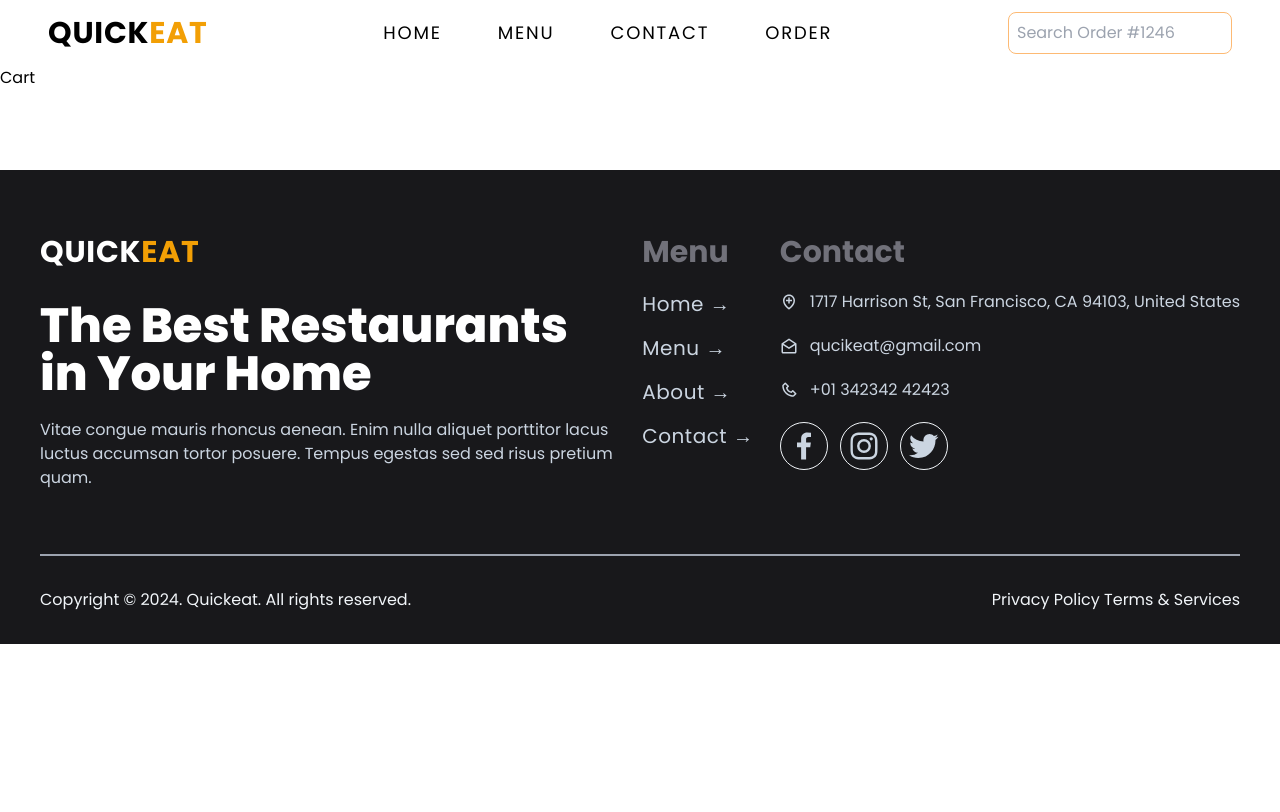
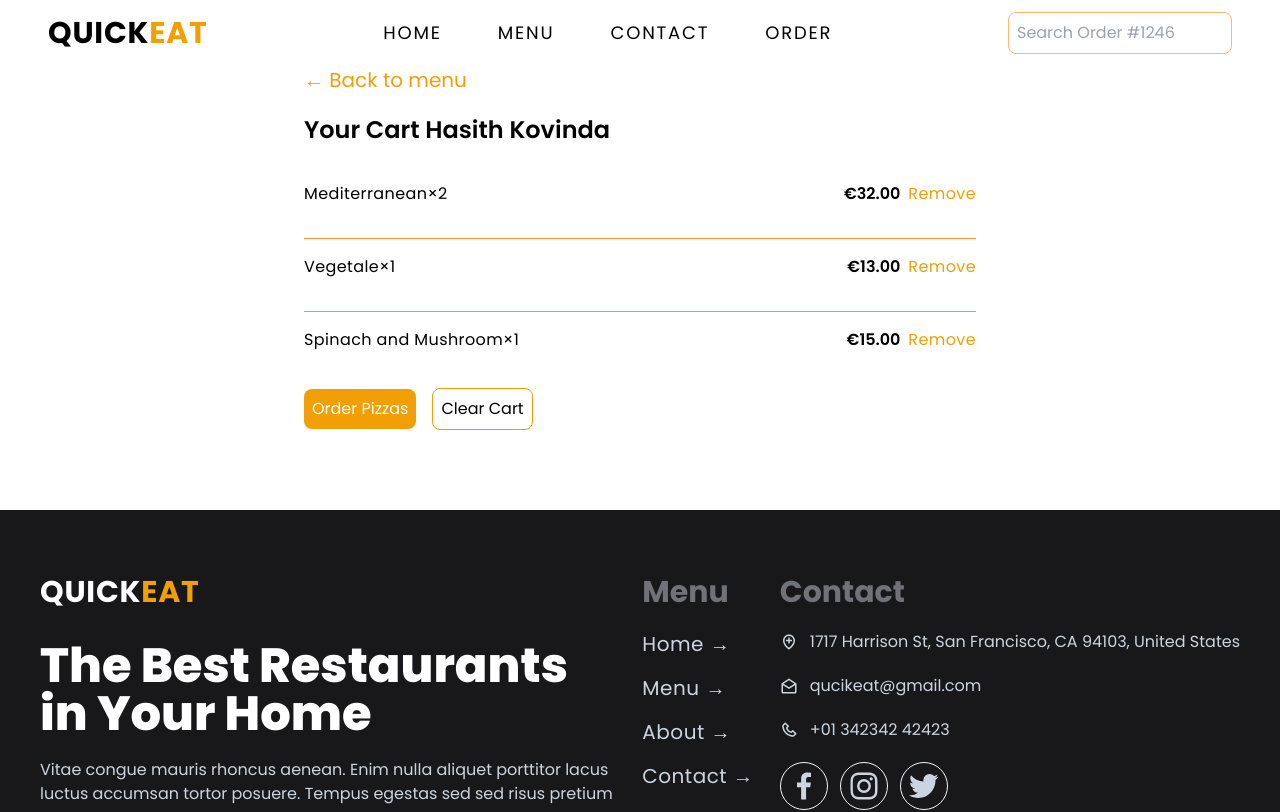
Before and after one commit to HasithKovinda/pizzify, a React (Vite) app: page /cart in a window 1280 px wide. Shown: the top 812 px of the page. Built offline with nearby package versions, Linux system fonts and the light colour scheme.

Commit message:
style cart UI

```diff
--- a/src/features/cart/Cart.tsx
+++ b/src/features/cart/Cart.tsx
@@ -1,5 +1,54 @@
+import CartItem from "./CartItem";
+
 function Cart() {
-  return <div>Cart</div>;
+  const fakeCart = [
+    {
+      pizzaId: 12,
+      name: "Mediterranean",
+      quantity: 2,
+      unitPrice: 16,
+      totalPrice: 32,
+    },
+    {
+      pizzaId: 6,
+      name: "Vegetale",
+      quantity: 1,
+      unitPrice: 13,
+      totalPrice: 13,
+    },
+    {
+      pizzaId: 11,
+      name: "Spinach and Mushroom",
+      quantity: 1,
+      unitPrice: 15,
+      totalPrice: 15,
+    },
+  ];
+  return (
+    <section className="px-12">
+      <div className="max-w-2xl mx-auto">
+        <button className="text-primary text-xl mb-5">
+          &larr; Back to menu
+        </button>
+        <h2 className="font-semibold text-2xl mb-5">
+          Your Cart Hasith Kovinda
+        </h2>
+        <article className="flex flex-col gap-4 divide-y divide-orange-400">
+          {fakeCart.map((cart) => {
+            return <CartItem {...cart} key={cart.name} />;
+          })}
+        </article>
+        <div className="mt-5">
+          <button className="btn text-white p-2 rounded-lg mr-4">
+            Order Pizzas
+          </button>
+          <button className="p-2 border border-primary rounded-lg">
+            Clear Cart
+          </button>
+        </div>
+      </div>
+    </section>
+  );
 }
 
 export default Cart;
--- /dev/null
+++ b/src/features/cart/CartItem.tsx
@@ -0,0 +1,23 @@
+import { Cart } from "../../types/pizza";
+import { formatCurrency } from "../../utils/helpers";
+
+function CartItem(cart: Cart) {
+  const { name, quantity, totalPrice } = cart;
+  return (
+    <div className="flex items-center justify-between py-4">
+      <div className="tracking-wide">
+        <span>{name}</span>
+        <span>&times;</span>
+        <span>{quantity}</span>
+      </div>
+      <div className="space-x-2">
+        <span className="font-semibold">{formatCurrency(totalPrice)}</span>
+        <span className="text-primary cursor-pointer tracking-wide">
+          Remove
+        </span>
+      </div>
+    </div>
+  );
+}
+
+export default CartItem;
--- a/src/features/menu/MenuItem.tsx
+++ b/src/features/menu/MenuItem.tsx
@@ -2,7 +2,6 @@ import { type MenuType } from "../../types/pizza";
 import { formatCurrency } from "../../utils/helpers";
 
 function MenuItem({
-  id,
   name,
   imageUrl,
   ingredients,
@@ -11,7 +10,11 @@ function MenuItem({
 }: MenuType) {
   return (
     <div className="flex items-start gap-3">
-      <img src={imageUrl} alt={name} className="rounded-lg" />
+      <img
+        src={imageUrl}
+        alt={name}
+        className={`${soldOut ? "grayscale" : ""}  rounded-lg `}
+      />
       <div className="flex flex-col justify-between h-full">
         <div className="space-y-1">
           <p className="text-2xl tracking-wider font-semibold">{name}</p>
@@ -22,9 +25,13 @@ function MenuItem({
           </div>
           <p className="text-3xl text-primary">{formatCurrency(unitPrice)}</p>
         </div>
-        <button className="btn px-2 py-2 text-white rounded-xl w-32">
-          Add to Cart
-        </button>
+        {soldOut ? (
+          <p className="uppercase text-slate-400 text-2xl">sold out</p>
+        ) : (
+          <button className="btn px-2 py-2 text-white rounded-xl w-32">
+            Add to Cart
+          </button>
+        )}
       </div>
     </div>
   );
```
